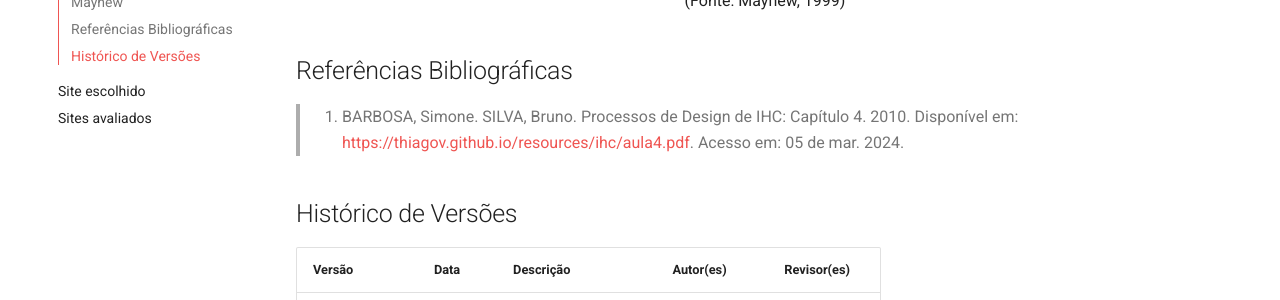
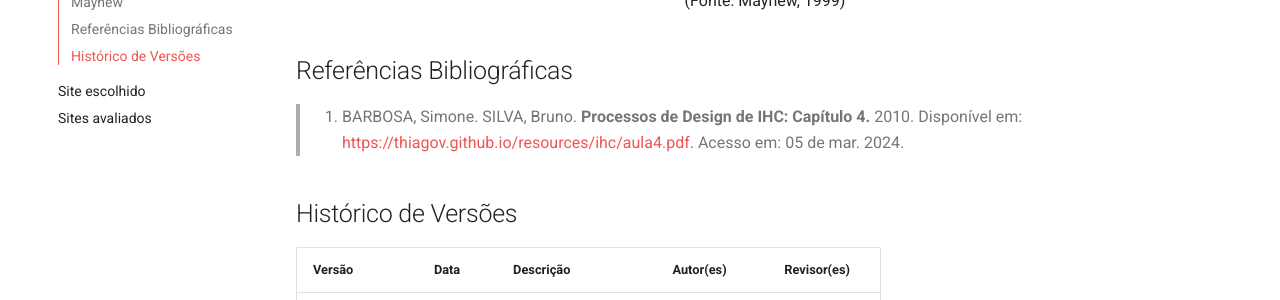
Before and after one commit to Interacao-Humano-Computador/2024.1-CBMERJ, an MkDocs documentation site: the page built from docs/planejamento/processo-design.md, in a window 1280 px wide and 900 px high, scrolled down 1489 px. Shown: the part 412-712 px from the top of the window. Built offline with MkDocs 1.6.1 and Material for MkDocs 9.7.7, drawn with Linux system fonts in a browser that asks for light colours.

```diff
--- a/docs/planejamento/processo-design.md
+++ b/docs/planejamento/processo-design.md
@@ -68,7 +68,7 @@ Mayhew propôs esse modelo de ciclo de vida para a engenharia de usabilidade que
 
 
 ## Referências Bibliográficas
-> 1. BARBOSA, Simone. SILVA, Bruno. Processos	de	Design	de	IHC: Capítulo 4. 2010. Disponível em: <https://thiagov.github.io/resources/ihc/aula4.pdf>. Acesso em: 05 de mar. 2024.
+> 1. BARBOSA, Simone. SILVA, Bruno. **Processos	de	Design	de	IHC: Capítulo 4.** 2010. Disponível em: <https://thiagov.github.io/resources/ihc/aula4.pdf>. Acesso em: 05 de mar. 2024.
 
 
 ## Histórico de Versões
```
